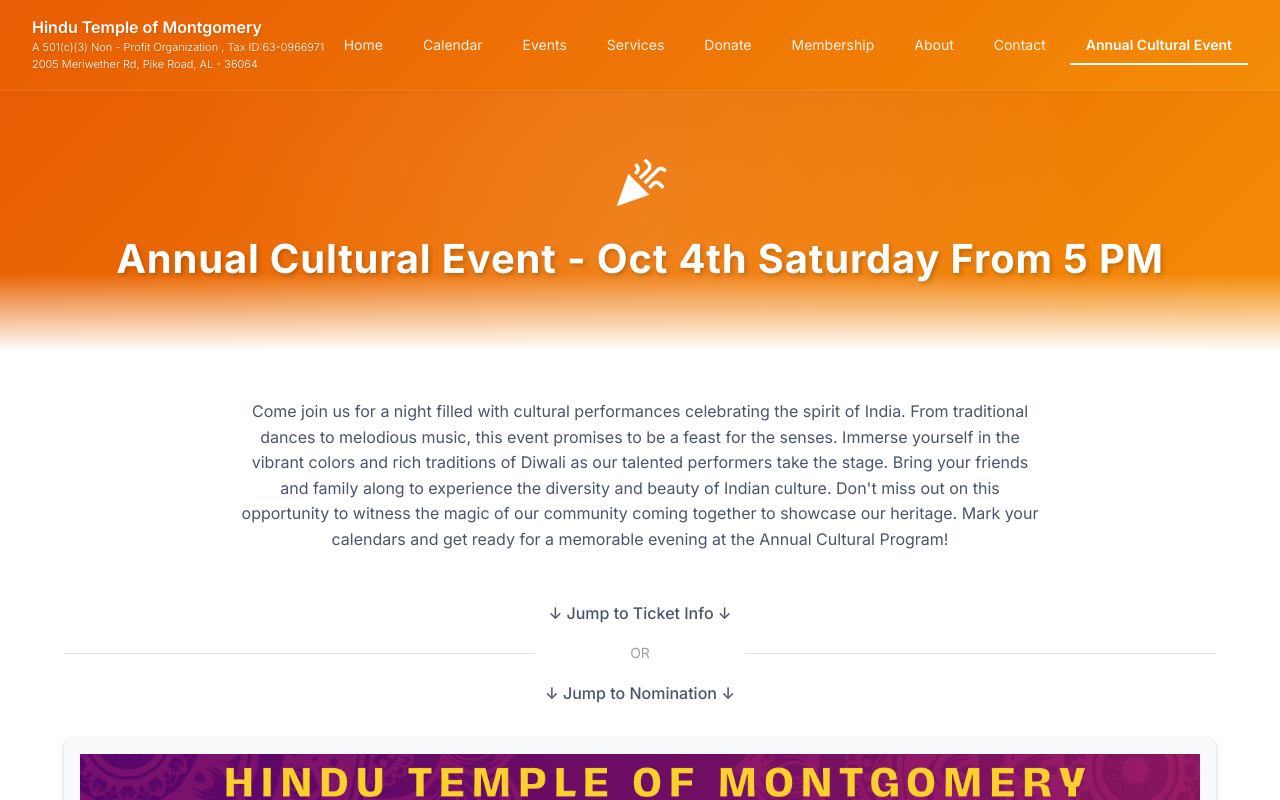
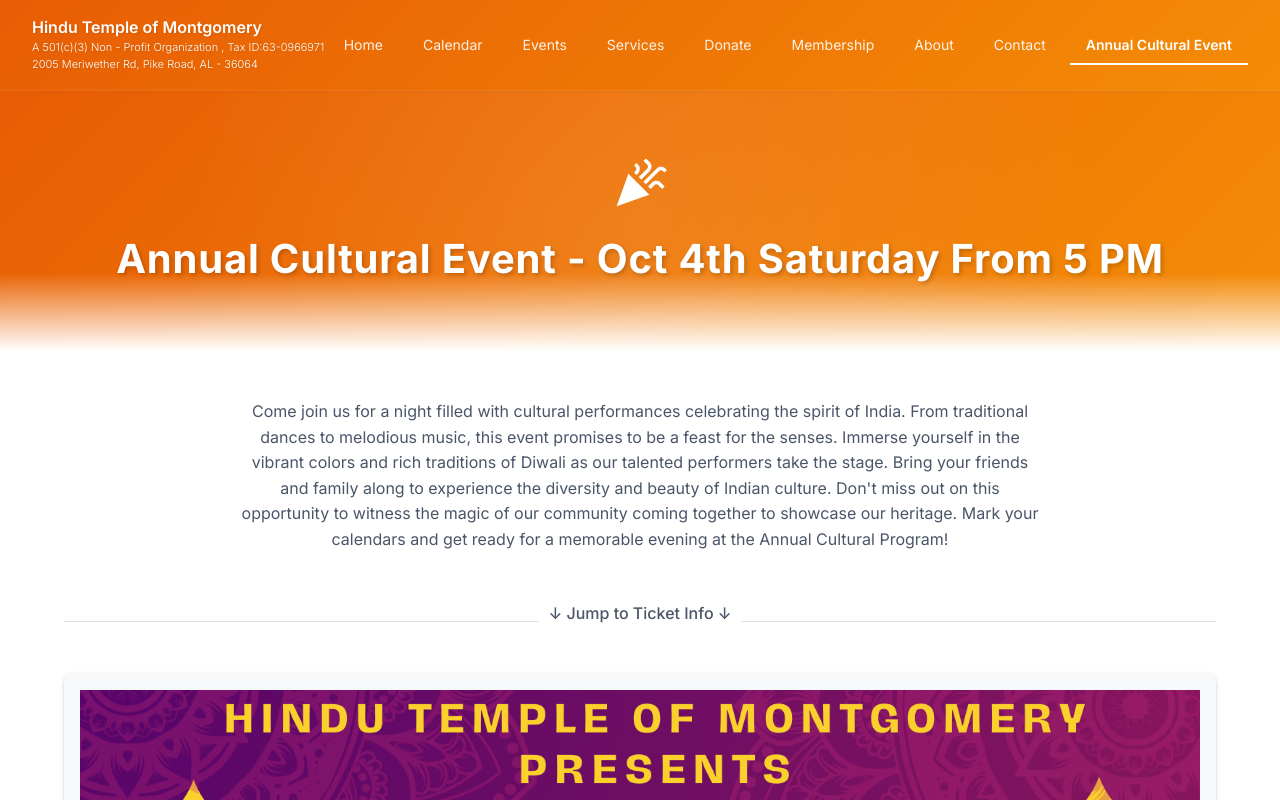
Before and after one commit to sahithi218/hindu-temple-mgm, a Next.js app: page /annualEvent in a window 1280 px wide. Shown: the top 800 px of the page. Built offline with nearby package versions, Linux system fonts and the light colour scheme.

Commit message:
removed nominations

```diff
--- a/src/app/annualEvent/page.js
+++ b/src/app/annualEvent/page.js
@@ -70,7 +70,7 @@
             </Link>
           </Box>
 
-          <Typography variant="body2" sx={{ mb: 2, color: "text.disabled" }}>
+          {/* <Typography variant="body2" sx={{ mb: 2, color: "text.disabled" }}>
             OR
           </Typography>
 
@@ -86,7 +86,7 @@
             >
               ↓ Jump to Nomination ↓
             </Link>
-          </Box>
+          </Box> */}
         </Divider>
 
         <Grid item xs={12} md={7}>
@@ -194,7 +194,7 @@
           </Card>
         </Grid>
         {/* Contact Form */}
-        <Grid item xs={12} md={7} id="nomination">
+        {/* <Grid item xs={12} md={7} id="nomination">
           <Card>
             <CardContent sx={{ p: 4 }}>
               <Typography variant="h6" sx={{ mb: 3, fontWeight: 600 }}>
@@ -212,7 +212,7 @@
               </Box>
             </CardContent>
           </Card>
-        </Grid>
+        </Grid> */}
       </Container>
     </Box>
   );
```
